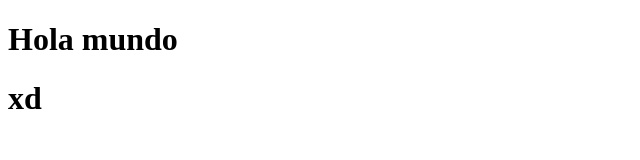
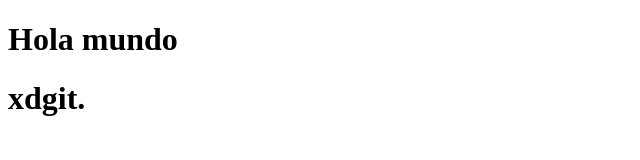
Before and after one commit to Carlossoto1234567/carlos123, a plain HTML site: page index.html in a window 1280 px wide. Shown: the full height of the page, 0-640 px from the left. Drawn offline with Linux system fonts and the light colour scheme.

Commit message:
git-practica

```diff
--- a/index.html
+++ b/index.html
@@ -9,6 +9,6 @@
 <body>
     <h1> Hola mundo</h1>
 
-    <h1>xd</h1>
+    <h1>xdgit.</h1>
 </body>
 </html>
```
Also changed, not shown: estilos.css (added).
